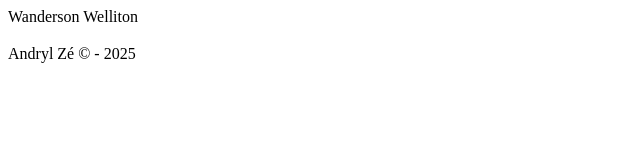
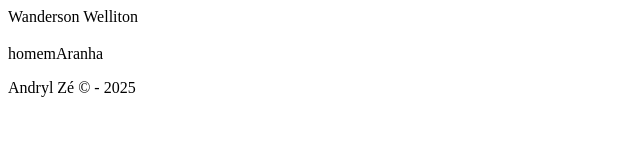
Before and after one commit to andrylmoura-ops/2AP_FRONT-END, a plain HTML site: page index.html in a window 1280 px wide. Shown: the whole page, without its empty margins (0-640 px from the left). Drawn offline with Linux system fonts and the light colour scheme.

Commit message:
open in web

```diff
--- a/index.html
+++ b/index.html
@@ -7,15 +7,15 @@
 </head>
 <body>
 
-    <header>Wanderson Welliton</header>
+  <header>Wanderson Welliton</header>
     <main>
       <section class="Prime_cont "></section>
-      <article>
+       <article>
         <h3></h3>
-        <p></p>
-      </article>
+        <p>homemAranha</p>
+       </article>
       <section class="Second_cont"></section>
-    </main>
+     </main>
     <footer>Andryl Zé &copy - 2025</footer>
 
 </body>
```
